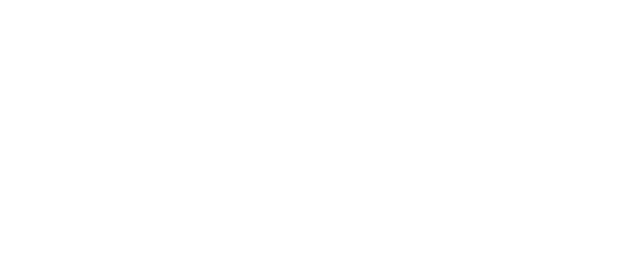
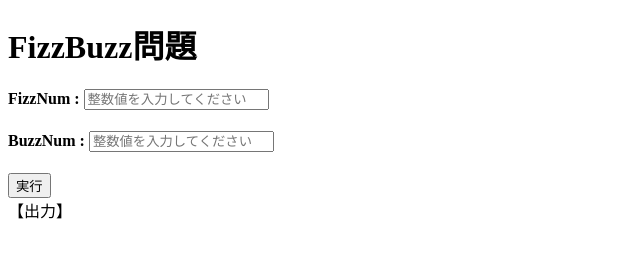
Before and after one commit to daiuske37474347/developer, a plain HTML site: page index.html in a window 1280 px wide. Shown: the whole page, without its empty margins (0-640 px from the left). Drawn offline with Linux system fonts and the light colour scheme.

Commit message:
課題②-1作成しました

```diff
--- a/index.html
+++ b/index.html
@@ -6,6 +6,58 @@
     <title>課題2-1</title>
 </head>
 <body>
+    <h1>FizzBuzz問題</h1>
+    <div>
+        <h4>FizzNum : <input type="text" id="FizzNum" value="" placeholder="整数値を入力してください"></h4>
+    </div>
+    <div>
+        <h4>BuzzNum : <input type="text" id="BuzzNum" value="" placeholder="整数値を入力してください"></h4>
+    </div>
+    <input type="button" value="実行" onClick="testClick()">
+    <div>
+        <span>【出力】</span>
+        <div id="result"></div>
+    </div>
+
+
+
+    <script>
+
+        function testClick() {
+            const FizzNum = document.getElementById("FizzNum").value;
+            const BuzzNum = document.getElementById("BuzzNum").value;
+            const result = document.getElementById("result");
+
+            while(result.lastElementChild){
+                result.removeChild(result.lastElementChild);
+            }
+
+            if (Number.isInteger(Number(FizzNum))
+                && Number.isInteger(Number(BuzzNum))) {
+                    // 数値以外出たときに、キャンセルする、
+                const Fizz = FizzNum
+                const Buzz = BuzzNum
+                // 最小公倍数
+                for(let i = 1;i < 100;i++){
+                    const newDiv = document.createElement("div");
+                    if(i % Fizz === 0 && i % Buzz === 0){
+                        newDiv.innerHTML = "FizzBuzz " + i;
+                        result.appendChild(newDiv);
+                    }else if(i % Fizz === 0){
+                        newDiv.innerHTML = "Fizz " + i;
+                        result.appendChild(newDiv);
+                    }else if(i % Buzz === 0){
+                        newDiv.innerHTML = "Buzz " + i;
+                        result.appendChild(newDiv);
+                    }
+                };
+            } else {
+                const newDiv = document.createElement("div");
+                newDiv.innerHTML = "整数値を入力してください";
+                result.appendChild(newDiv);
+            }
+        };
+    </script>
 
 
 
```
